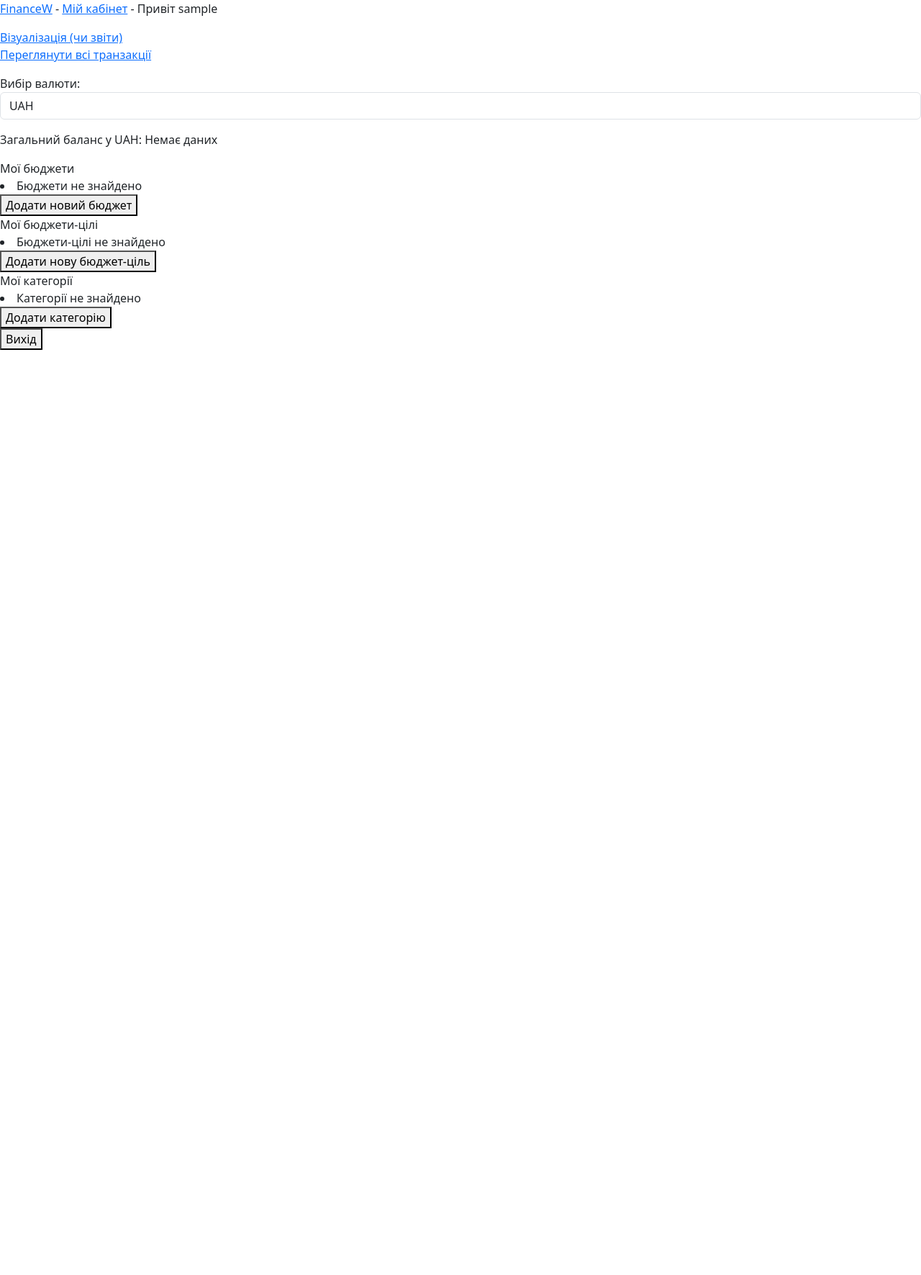
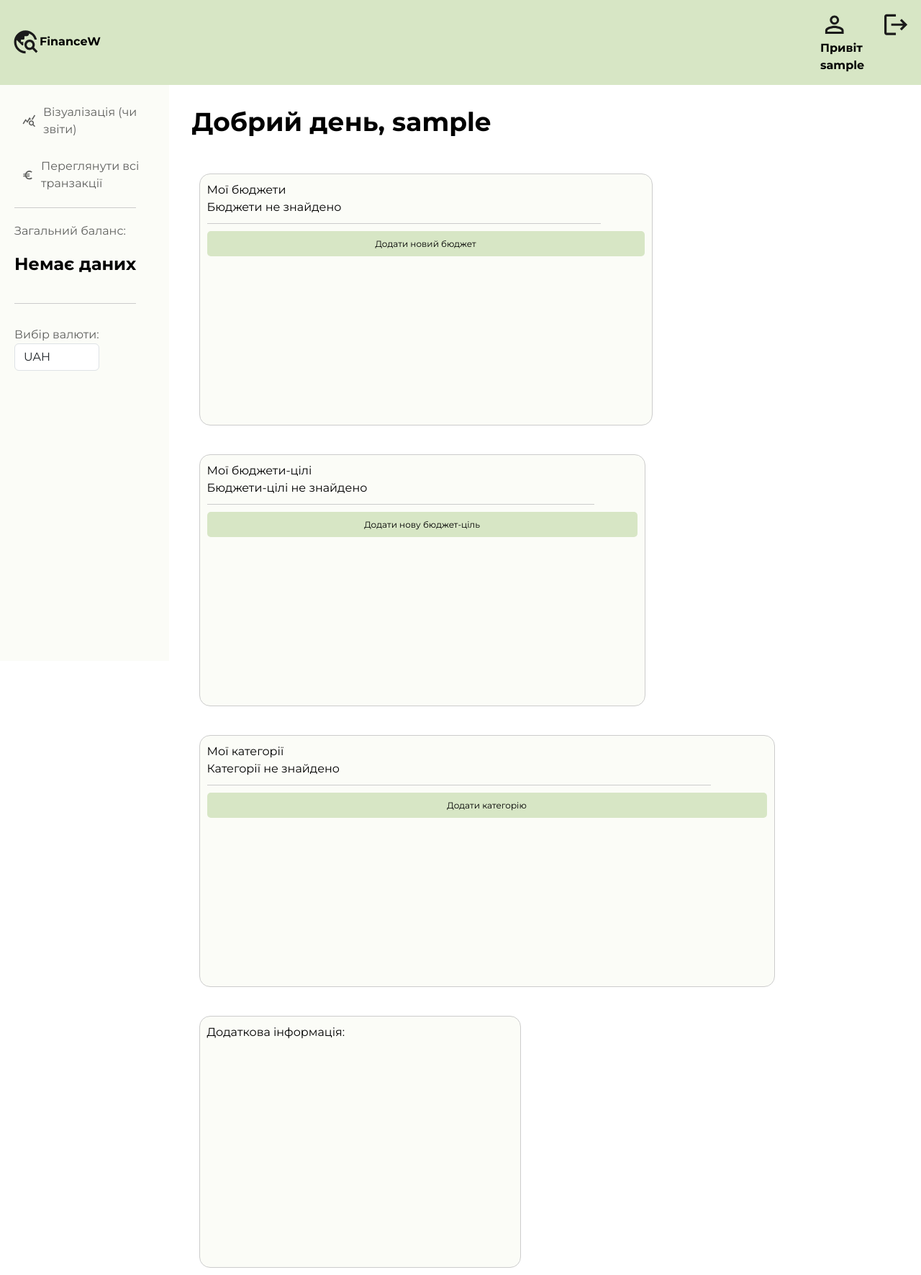
Before and after one commit to xgrsai/wteam_finw, a Django app: page /my/ in a window 1280 px wide. Shown: the whole page at 72% size. Before the commit the page ends 486 px from the top, so only its background shows below. Run offline with Django 5.2, Linux system fonts and the light colour scheme; the visitor is signed in with stand-in values (Sample User, id 1); data that the repository does not hold is empty; some libraries are stand-ins or nearby versions.

Commit message:
update myHTML

```diff
--- a/financew/static/css/main.css
+++ b/financew/static/css/main.css
@@ -0,0 +1,435 @@
+*{
+  margin: 0;
+  padding: 0;
+  font-family: "Montserrat", sans-serif;
+  font-optical-sizing: auto;
+
+}
+li{
+  list-style: none;
+
+}
+
+/* img{
+  width: 40px;
+} */
+/* Header */
+.container-header{
+  background-color: #D7E6C5;
+  display: flex;
+  justify-content: space-between;
+  padding: 15px;
+  align-items: center;
+  color: #000;
+}
+.container-header a{
+  text-decoration: none;
+  color: #000;
+  font-weight: bold;
+}
+
+.user-info{
+  width: 10%;
+  display: flex;
+  justify-content: space-between;
+}
+.login-register a{
+  background-color: #3B4D32;
+  padding: 10px;
+  margin: 5px;
+  border-radius: 15px;
+  text-decoration: none;
+  color: #fff;
+  font-weight: bold;
+  font-size: 15px;
+}
+
+.container-header button{
+  width: 40px;
+  background: none;
+  border: none;
+  color: inherit;
+  font: inherit;
+  cursor: pointer;
+}
+.container-header img{
+  width: 40px;
+}
+
+
+/* body */
+
+.container-my-budget{
+  display: flex;
+  flex-direction: row;
+  justify-content: space-between;
+  align-items: start;
+
+}
+/* side bar */
+.side-bar{
+  background-color: #FBFCF7;
+  width: 630px;
+  height: 100vh;
+  padding: 20px;
+  color: #000;
+  display: flex;
+  flex-direction: column;
+  align-items: start;
+  gap:15px;
+  color: #5F605E;
+}
+.side-bar img{
+  width: 25px;
+}
+.side-bar a{
+  text-decoration: none;
+  color: #5F605E;
+  font-weight: semibold;
+  font-size: 16px;
+  margin: 10px;
+
+  height: 40px;
+  display: flex;
+  align-items: center;
+  gap: 10px;
+}
+#total-balance{
+  border-bottom: 1px solid #ccc;
+  padding-bottom: 20px;
+  border-top: 1px solid #ccc;
+  padding-top: 20px;
+}
+#total-balance-value{
+  font-size: 24px;
+  font-weight: bold;
+  color: #000;
+}
+
+/* Budget */
+#greeting{
+  font-size: 36px;
+  font-weight: bold;
+  color: #000;
+  margin-bottom: 20px;
+  margin-top: 30px;
+  width: 100%;
+}
+.budget-list{
+  display: flex;
+    flex-wrap: wrap; /* Дозволяє переносити блоки на новий рядок */
+    gap: 20px; /* Відступ між блоками */
+    max-width: 100%;
+    overflow-x: auto; /* Доповнюється горизонтально */
+}
+.my-budget{
+  width: 630px;
+  height: 350px;
+  display: flex;
+  flex-direction: column;
+  align-items: start;
+  margin: 10px;
+  padding: 10px;
+  border: 1px solid #ccc;
+  border-radius: 15px;
+  background-color: #FBFCF7;
+  color: #000;
+  text-align: center;
+  overflow-y: auto;
+
+}
+.my-budget a{
+  text-decoration: none;
+  color: #000;
+  font-weight: bold;
+
+
+}
+
+.my-budget button{
+  width: 10px;
+  background: none;
+  border: none;
+  color: inherit;
+  font: inherit;
+  cursor: pointer;
+
+}
+#add-budget-btn{
+  background-color: #D7E6C5;
+  color: black;
+  width: 100%;
+  height: 35px;
+  font-size: 12px;
+  border: none;
+  border-radius: 5px;
+  cursor: pointer;
+  position: sticky;
+  bottom: 0;
+
+  min-height: 35px;
+
+}
+#add-budget-btn:hover{
+  background-color: #3B4D32;
+}
+.my-budget li{
+  display: flex;
+  flex-direction: row;
+  justify-content: space-between;
+  margin-bottom: 10px;
+  border-bottom: 1px solid #ccc;
+  padding-bottom: 10px;
+  width: 90%;
+}
+/* Add budget form */
+#add-budget-form{
+  position: sticky;
+  bottom: 0;
+  width: 100%;
+  height: 220px;
+  display: flex;
+  flex-direction: column;
+  align-items: stretch; /* Змінюємо на stretch, щоб елементи займали всю ширину */
+  padding: 10px;
+  border: 1px solid #ccc;
+  border-radius: 5px;
+  background-color: #FBFCF7;
+  color: #000;
+  text-align: center;
+
+}
+
+#add-budget-form input {
+  width: 100%;
+  margin: 5px 0;
+  padding: 5px;
+  border: 1px solid #ccc;
+  border-radius: 5px;
+  text-align: center;
+}
+
+#add-budget-form button {
+  background-color: #D7E6C5;
+  color: black;
+  height: 30px;
+  font-size: 12px;
+  border: none;
+  border-radius: 5px;
+  cursor: pointer;
+  width: 40%;
+  margin-top: 5px;
+  margin-left: 20px;
+}
+#add-budget-form button:hover{
+  background-color: #3B4D32;
+}
+
+
+/* Goal */
+.goal-budget-list{
+  width: 620px;
+  height: 350px;
+  display: flex;
+  flex-direction: column;
+  align-items: start;
+  margin: 10px;
+  padding: 10px;
+  border: 1px solid #ccc;
+  border-radius: 15px;
+  background-color: #FBFCF7;
+  color: #000;
+  text-align: center;
+  overflow-y: auto;
+}
+
+.goal-budget-list li{
+  display: flex;
+  flex-direction: row;
+  justify-content: space-between;
+  margin-bottom: 10px;
+  border-bottom: 1px solid #ccc;
+  padding-bottom: 10px;
+  width: 90%;
+}
+.goal-budget-list button{
+  width: 10px;
+  background: none;
+  border: none;
+  color: inherit;
+  font: inherit;
+  cursor: pointer;
+
+}
+#add-goalbudget-btn{
+  background-color: #D7E6C5;
+  color: black;
+  width: 100%;
+  height: 35px;
+  font-size: 12px;
+  border: none;
+  border-radius: 5px;
+  cursor: pointer;
+  position: sticky;
+  bottom: 0;
+
+  min-height: 35px;
+
+}
+#add-goalbudget-btn:hover{
+  background-color: #3B4D32;
+}
+
+/* Add goal form */
+#add-goalbudget-form{
+  position: sticky;
+  bottom: 0;
+  width: 100%;
+  height: 350px;
+  display: flex;
+  flex-direction: column;
+  align-items: stretch; /* Змінюємо на stretch, щоб елементи займали всю ширину */
+  padding: 10px;
+  border: 1px solid #ccc;
+  border-radius: 5px;
+  background-color: #FBFCF7;
+
+}
+#add-goalbudget-form input{
+  width: 100%;
+  margin: 5px 0;
+  padding: 5px;
+  border: 1px solid #ccc;
+  border-radius: 5px;
+  font-size: 14px;
+  color: #000;
+  text-align: center;
+
+
+}
+#add-goalbudget-form button {
+  background-color: #D7E6C5;
+  color: black;
+  height: 30px;
+  font-size: 12px;
+  border: none;
+  border-radius: 5px;
+  cursor: pointer;
+  width: 40%;
+  margin-top: 5px;
+  margin-left: 20px;
+}
+#add-goalbudget-form button:hover{
+  background-color: #3B4D32;
+}
+
+/* categori list */
+.category-list{
+  width: 800px;
+  height: 350px;
+  display: flex;
+  flex-direction: column;
+  align-items: start;
+  margin: 10px;
+  padding: 10px;
+  border: 1px solid #ccc;
+  border-radius: 15px;
+  background-color: #FBFCF7;
+  color: #000;
+  text-align: center;
+  overflow-y: auto;
+}
+.category-list li{
+  display: flex;
+  flex-direction: row;
+  justify-content: space-between;
+  margin-bottom: 10px;
+  border-bottom: 1px solid #ccc;
+  padding-bottom: 10px;
+  width: 90%;
+}
+.category-list button{
+  width: 10px;
+  background: none;
+  border: none;
+  color: inherit;
+  font: inherit;
+  cursor: pointer;
+
+}
+#add-category-btn{
+  background-color: #D7E6C5;
+  color: black;
+  width: 100%;
+  height: 35px;
+  font-size: 12px;
+  border: none;
+  border-radius: 5px;
+  cursor: pointer;
+  position: sticky;
+  bottom: 0;
+
+  min-height: 35px;     }
+#add-category-btn:hover{
+  background-color: #3B4D32;
+}
+
+/* Add category form */
+
+#add-category-form{
+  position: sticky;
+  bottom: 0;
+  width: 100%;
+  height: 350px;
+  display: flex;
+  flex-direction: column;
+  align-items: stretch; /* Змінюємо на stretch, щоб елементи займали всю ширину */
+  padding: 10px;
+  border: 1px solid #ccc;
+  border-radius: 5px;
+  background-color: #FBFCF7;
+
+}
+#add-category-form input{
+  width: 100%;
+  margin: 5px 0;
+  padding: 5px;
+  border: 1px solid #ccc;
+  border-radius: 5px;
+  font-size: 14px;
+  color: #000;
+  text-align: center;
+}
+#add-category-form button {
+  background-color: #D7E6C5;
+  color: black;
+  height: 30px;
+  font-size: 12px;
+  border: none;
+  border-radius: 5px;
+  cursor: pointer;
+  width: 40%;
+  margin-top: 5px;
+  margin-left: 20px;
+}
+#add-category-form button:hover{
+  background-color: #3B4D32;
+}
+
+/* more info */
+
+.more-info{
+  width: 447px;
+  height: 350px;
+  display: flex;
+  flex-direction: column;
+  align-items: start;
+  margin: 10px;
+  padding: 10px;
+  border: 1px solid #ccc;
+  border-radius: 15px;
+  background-color: #FBFCF7;
+  color: #000;
+  text-align: center;
+  overflow-y: auto;
+}
--- a/financew/templates/financew/base.html
+++ b/financew/templates/financew/base.html
@@ -1,25 +1,35 @@
+{% load static %}
 <!DOCTYPE html>
 <html lang="uk"> <!-- вказує що сторінка українською мову -->
   <head>
     <meta charset="utf-8" />
     <meta name="viewport" content="width=device-width, initial-scale=1" />
     <title>FinW</title>
+    <link rel="stylesheet" href="{% static 'css/main.css' %}"> <!-- Підключення стилів -->
+    <link rel="preconnect" href="https://fonts.googleapis.com">
+  <link rel="preconnect" href="https://fonts.gstatic.com" crossorigin>
+  <link href="https://fonts.googleapis.com/css2?family=Montserrat:ital,wght@0,100..900;1,100..900&display=swap" rel="stylesheet">
     {% load django_bootstrap5 %} {% bootstrap_css %} {% bootstrap_javascript %}
   </head>
-
-<p><a href="{% url 'financew:index' %}">FinanceW</a> -
+<div class="container-header">
+  <a href="{% url 'financew:index' %}"><img src="{% static 'img/SVG.svg' %}" alt="logo">FinanceW</a>
 {% if user.is_authenticated %}
-  <a href="{% url 'financew:my' %}">Мій кабінет</a> - Привіт {{ user.username }}
+  <div class="user-info">
+      <a href="{% url 'financew:my' %}"><img src="{% static 'img/acc.svg' %}" alt="">Привіт {{ user.username }}</a>
 {% else %}
-    <a href="{% url 'accounts:register' %}">Реєстрація</a> -
+      <div class="login-register">
+        <a href="{% url 'accounts:register' %}">Реєстрація</a>
         <a href="{% url 'accounts:login' %}">Вхід</a>
+      </div>
 {% endif %}
-</p>
-{% block content %}{% endblock content %}
-<br>
 {% if user.is_authenticated %}
         <form action="{% url 'accounts:logout' %}" method="post">
             {% csrf_token %}
-        <button name="submit">Вихід</button>
+            <button name="submit"><img src="{% static 'img/log_out.svg' %}" alt="log_out"></button>
         </form>
 {% endif %}
+  </div>
+</div>
+
+{% block content %}{% endblock content %}
+<br>
--- a/financew/templates/financew/my.html
+++ b/financew/templates/financew/my.html
@@ -2,12 +2,20 @@
 {% load static %}
 
 {% block content %}
-<link rel="stylesheet" href="{% static 'financew/style.css' %}">
+
+
+<div class="container-my-budget">
+
+    <div class="side-bar">
+
     <!--Посилання ня на сторінку графіків-->
-<a href="{% url 'plots:report' %}">Візуалізація (чи звіти) </a>
+    <a href="{% url 'plots:report' %}"><img src="{% static 'img/grafik.svg' %}" alt="">  Візуалізація (чи звіти) </a>
     <!-- Посилання на сторінку всіх транзакцій -->
-<p><a href="{% url 'financew:transactions' %}">Переглянути всі транзакції</a></p>
+    <a href="{% url 'financew:transactions' %}"> <img src="{% static 'img/euro.svg' %}" alt=""> Переглянути всі транзакції</a>
 
+
+
+    <div id="total-balance"><p >Загальний баланс: <div id="total-balance-value"> {% if total_balance != 0 %}{{ total_balance|floatformat:2 }} {{ display_currency }}{% else %}Немає даних{% endif %}</div></p></div>
         <!-- Вибір валюти відображення -->
 {% comment %} <form method="get" action="{% url 'financew:my' %}">
   <label for="currency">Валюта відображення:</label>
@@ -20,17 +28,15 @@
 <form method="get" action = {% url 'financew:my'%}>
 <p>{{currencydisplayform.as_div}}</p>
 </form>
-
-
-
-<p>Загальний баланс у {{ display_currency }}: {% if total_balance != 0 %}{{ total_balance|floatformat:2 }} {{ display_currency }}{% else %}Немає даних{% endif %}</p>
-
+</div>
 {% comment %} ВІДОБРАЖЕННЯ ЗАГАЛЬНОГО БАЛАНСУ З УСІХ БЮДЖЕТІВ В ПЕВНІЙ ВАЛЮТІ {% endcomment %}
 {% comment %}
 {% for budget in budgets %}
 {% empty %}
     <li>Бюджети не знайдено</li>
 {% endfor %} {% endcomment %}
+
+
 
 
 <ul>
@@ -40,41 +46,46 @@
       {% endfor %}
 </ul>
 
-<div>Мої бюджети
+<div class="budget-list">
+  <h1 id="greeting">Добрий день, {{ user.username }}</h1>
+
+  <div class="my-budget">Мої бюджети
 {% for budget in budgets%}<!-- воно бере по назві ключа -->
     <li>
         <a href="{% url 'financew:budget' budget.budget.id %}">{{ budget.budget.name }} {{ budget.budget.amount }} {{ budget.budget.currency }} ({{budget.converted_amount}})</a>
         <form action="{% url 'financew:delete_budget' budget.budget.id %}" method="post" style="display:inline;">
             {% csrf_token %}
-            <button id="delete-budget-btn">Видалити</button>
+            <button id="delete-budget-btn"><img src="{% static 'img/trash.svg' %}" alt=""></button>
         </form>
     </li>
 {% empty %}
     <li>Бюджети не знайдено</li>
 {% endfor %}
 
+
     <!-- Кнопка для додавання нового бюджету -->
     <button id="add-budget-btn">Додати новий бюджет</button>
     <!-- Форма для додавання нового бюджету (спочатку прихована) -->
+
 <div id="add-budget-form" style="display: none">
   <form action="{% url 'financew:my' %}" method="post">
     <!-- action - куди відправляється форма-->
     {% csrf_token %}
     <!--токен CSRF, який додається до кожної форми, що дозволяє серверу перевіряти, чи запит дійсно надійшов з авторизованого джерела (тобто з вашого веб-сайту, а не з якогось іншого, створеного зловмисником).-->
 
-    {% comment %} <div class="form-group" style="border: 2px solid red; padding: 10px">
+    {% comment %} <div class="form-group" >
       <label for="{{ budget_form.name.id_for_label }}">{{ budget_form.name.label }}</label>
       {{ budget_form.name }}
     </div>
 
-    <div class="form-group" style="border: 2px solid red; padding: 10px">
+    <div class="form-group" >
       <label for="{{ budget_form.amount.id_for_label }}"
         >{{ budget_form.amount.label }}</label
       >
       {{ budget_form.amount }}
     </div>
 
-    <div class="form-group" style="border: 2px solid red; padding: 10px">
+    <div class="form-group" >
       <label for="{{ budget_form.currency.id_for_label }}"
         >{{ budget_form.currency.label }}</label
       >
@@ -91,13 +102,13 @@
 </div>
 
 <!--бюджетицілі-->
-<div>Мої бюджети-цілі
+<div class="goal-budget-list">Мої бюджети-цілі
 {% for goalbudget in goalbudgets%}<!-- воно бере по назві ключа -->
 <li>
     {{ goalbudget.name }} {{ goalbudget.amount }}/{{ goalbudget.target_amount }} {{ goalbudget.currency }}
     <form action="{% url 'financew:delete_goalbudget' goalbudget.id %}" method="post" style="display:inline;">
         {% csrf_token %}
-        <button id="delete-goalbudget-btn">Видалити</button>
+        <button id="delete-goalbudget-btn"><img src="{% static 'img/trash.svg' %}" alt=""></button>
     </form>
 </li>
 {% empty %}
@@ -120,22 +131,21 @@
 </div>
 
 
-
 {% comment %} А ТУТ ДОДАТИ ПЕРЕГЛЯД КАТЕГОРІЙ І ТАКОЖ ЇХ ДОДАВАВННЯ {% endcomment %}
 <!--категорії-->
-<div>Мої категорії
+<div class="category-list">Мої категорії
 {% for category in categories%}<!-- воно бере по назві ключа -->
 <li>
     {{ category.name }}
     <form action="{% url 'financew:delete_category' category.id %}" method="post" style="display:inline;">
         {% csrf_token %}
-        <button id="delete-category-btn">Видалити</button>
+        <button id="delete-category-btn"><img src="{% static 'img/trash.svg' %}" alt=""></button>
     </form>
 </li>
 {% empty %}
 <li>Категорії не знайдено</li>
 {% endfor %}
-</div>
+
 
 
  <!-- Кнопка для додавання категорії -->
@@ -157,7 +167,7 @@
          {{ categoryform.as_div }}
          <!-- Виведення помилки під полем "name" -->
          {% if categoryform.name.errors %}
-         <div style="color: red;">
+         <div>
             {% for error in categoryform.name.errors %}
                 <p>{{ error }}</p>
             {% endfor %}
@@ -180,7 +190,14 @@
     <button type="submit">Додати категорію</button>
     <button id="cancel-btn-category">Скасувати</button>
   </form>
-</div> {% endcomment %}
+</div></div> {% endcomment %}
+
+</div>
+<div class="more-info">
+  <p>Додаткова інформація:</p>
+</div>
+
+</div>
 
 
 
@@ -200,7 +217,7 @@ document.getElementById("cancel-category-btn").addEventListener("click", functio
     document.getElementById("add-category-form").style.display = "none";  // Сховати форму
     document.getElementById("show-category-form-btn").style.display = "block";  // Повернути кнопку
 });
-]
+
 // Обробник подачі форми
 document.getElementById("category-form").addEventListener("submit", function(event) {
     event.preventDefault();  // Відмінити перезавантаження сторінки
```
Also changed, not shown: financew/static/img/SVG.svg (added), financew/static/img/acc.svg (added), financew/static/img/euro.svg (added), financew/static/img/grafik.svg (added), financew/static/img/log_out.svg (added), financew/static/img/quest.svg (added), financew/static/img/setting.svg (added), financew/static/img/trash.svg (added), 1 other file. Lines whose indentation alone changed are shown as unchanged.
